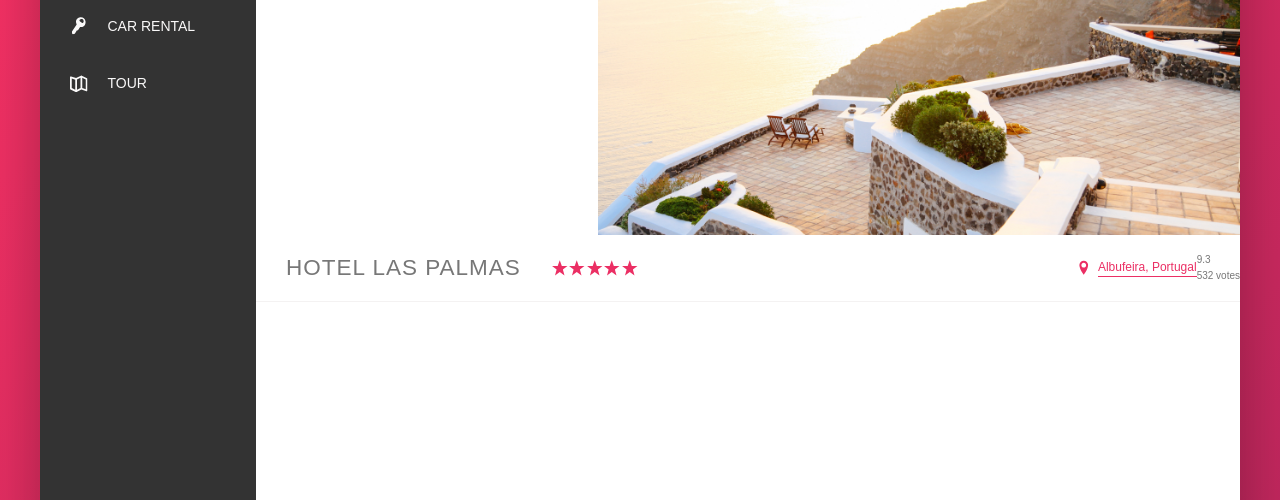
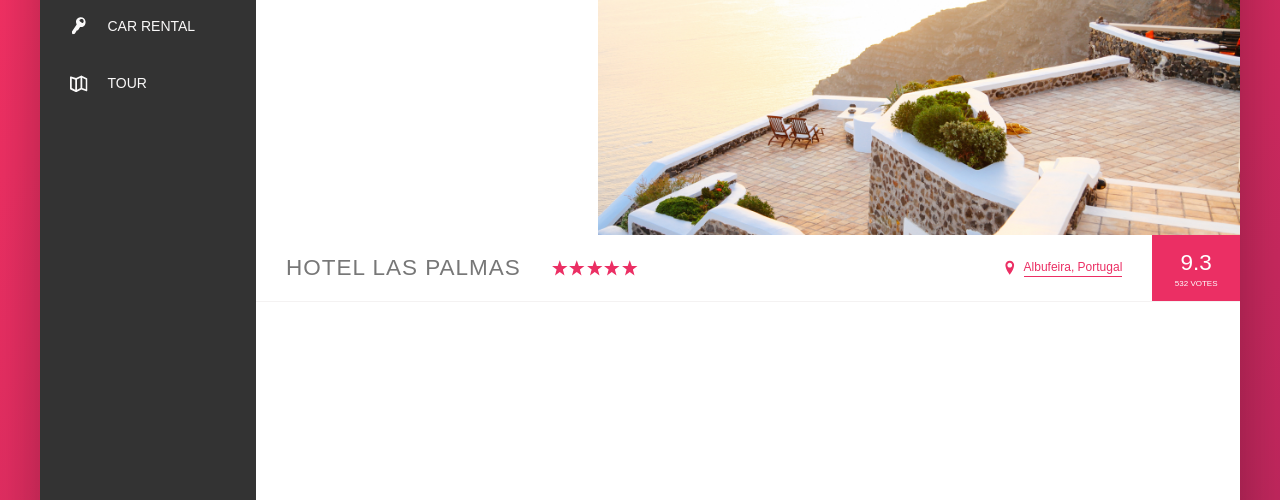
Before and after one commit to lekegitrepo/trillo, a website: page index.html in a window 1280 px wide. Shown: the part 300-800 px from the top of the page. Drawn offline with Linux system fonts and the light colour scheme.

Commit message:
style the rating component

```diff
--- a/sass/_components.scss
+++ b/sass/_components.scss
@@ -234,11 +234,29 @@
     margin-right: .5rem;
   }
 
-  &__rating {}
+  &__rating {
+    align-self: stretch;
+    background-color: var(--color-primary);
+    color: #fff;
+    margin-left: 3rem;
+    padding: 0 2.25rem;
 
-  &__rating-average {}
+    align-items: center;
+    display: flex;
+    flex-direction: column;
+    justify-content: center;
+  }
 
-  &__rating-count {}
+  &__rating-average {
+    font-size: 2.25rem;
+    font-weight: 300;
+    margin-bottom: -3px;
+  }
+
+  &__rating-count {
+    font-size: .8rem;
+    text-transform: uppercase;
+  }
 }
 
 /////////////////////////////////
```
Also changed, not shown: css/style.css.
